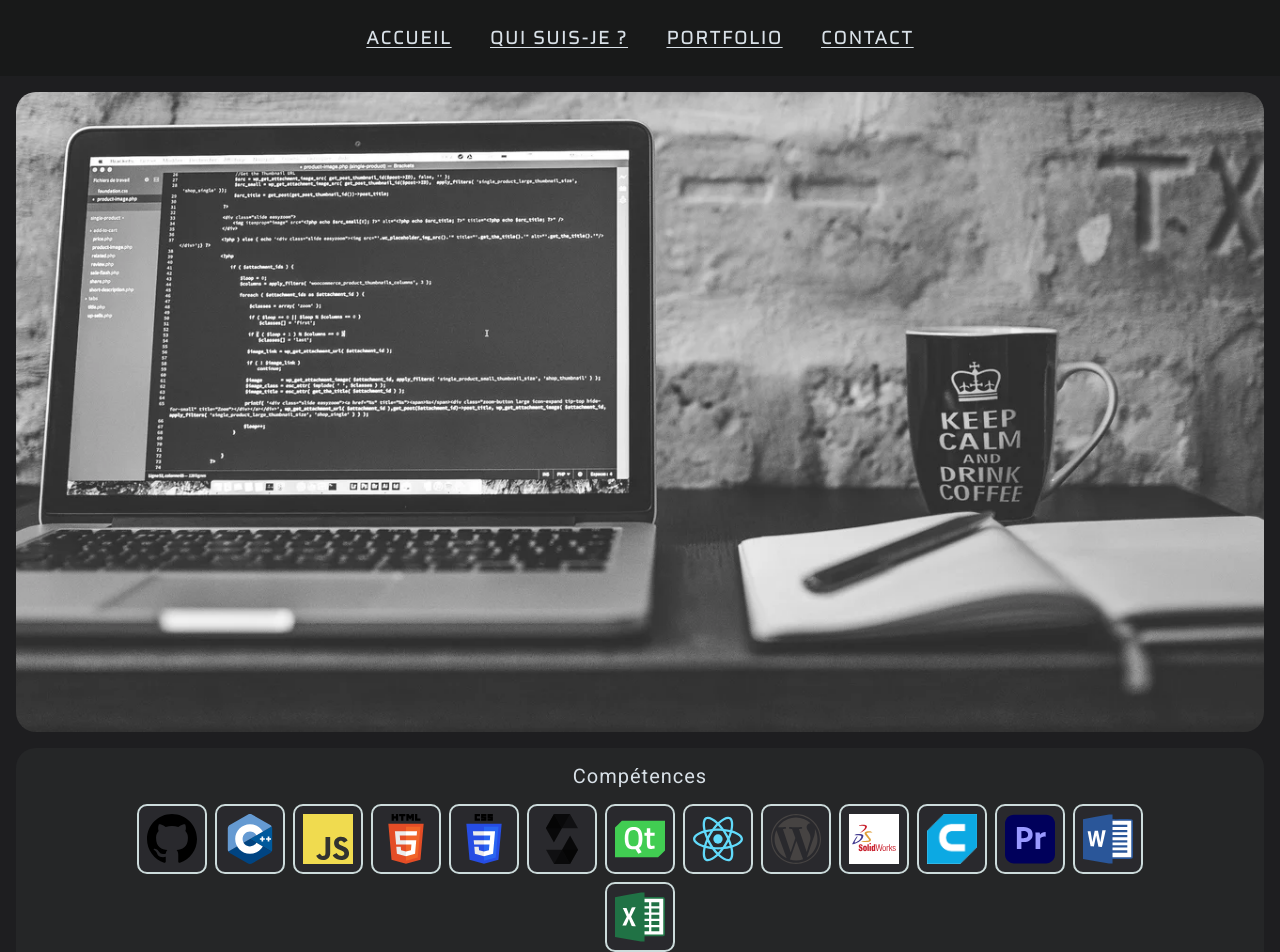
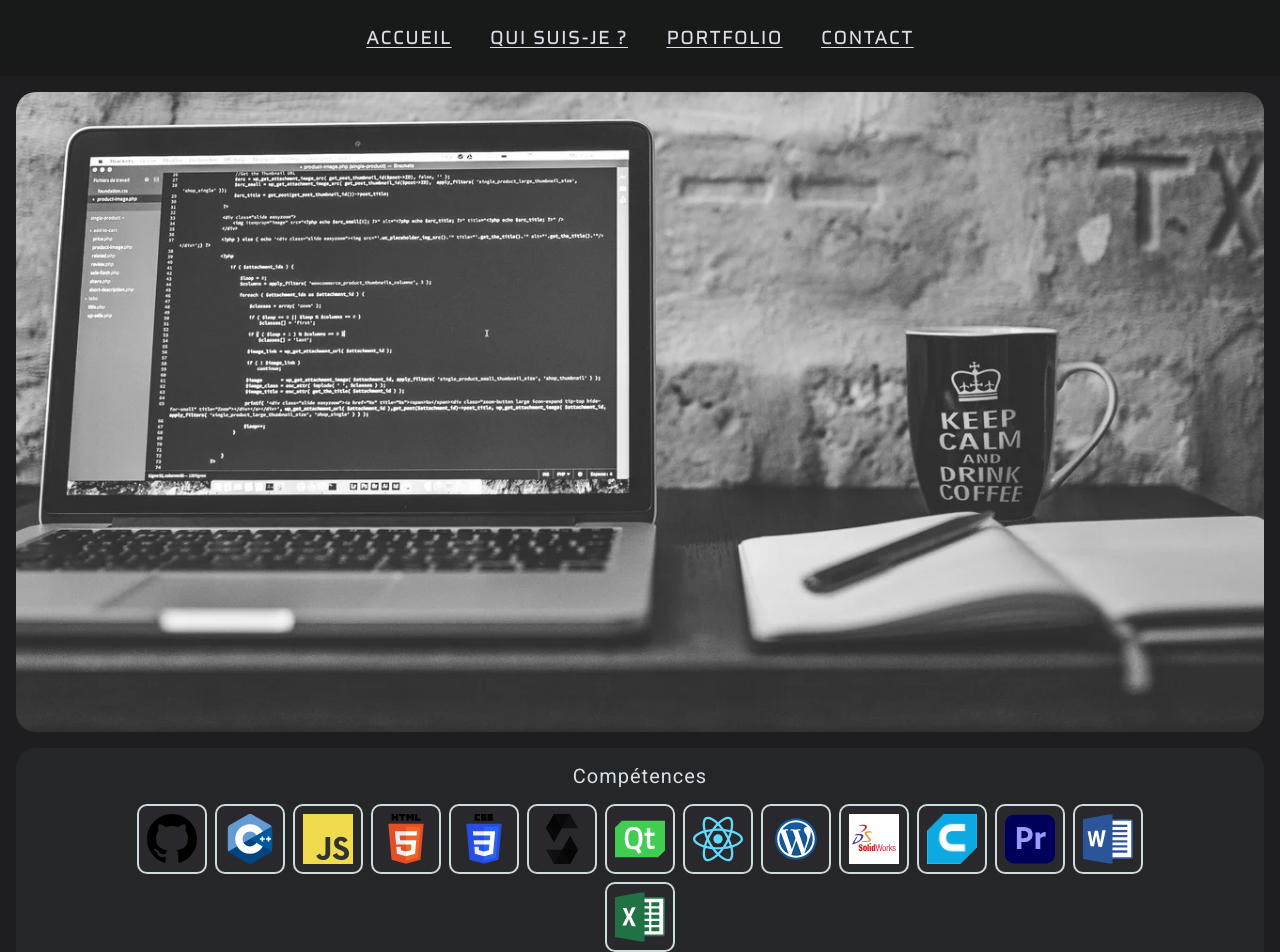
Before and after one commit to Teyik0/Theo-old-portfolio, a React (Create React App) app: page / in a window 1280 px wide. Shown: the top 952 px of the page. Built offline with nearby package versions, Linux system fonts and the light colour scheme.

Commit message:
correctif

```diff
--- a/src/data/SkillsList.js
+++ b/src/data/SkillsList.js
@@ -6,7 +6,7 @@ import logoCss from "../assets/icons/logo-css.svg";
 import logoSolidity from "../assets/icons/logo-solidity.svg";
 import logoQt from "../assets/icons/logo-qt.svg";
 import logoReact from "../assets/icons/logo-react.svg";
-import logoWordpress from "../assets/icons/logo-wordpress.svg";
+import logoWordpress from "../assets/icons/logo-wordpress1.svg";
 import logoSolidworks from "../assets/icons/logo-solidworks.svg";
 import logoCura from "../assets/icons/logo-cura.png";
 import logoPremierePro from "../assets/icons/logo-premierepro.svg";
--- a/src/styles/components/_skillItem.scss
+++ b/src/styles/components/_skillItem.scss
@@ -12,7 +12,6 @@
     height: 70px;
     background-color: rgb(41, 41, 45);
     overflow: hidden;
-    cursor: pointer;
     position: relative;
     z-index: 0;
 }
@@ -43,6 +42,7 @@
     border-radius: 10px;
     margin-left: 3.9px;
     padding-left: 8px;
+
 }
 
 @media screen and (max-width: 1500px) {
--- a/src/styles/pages/_home.scss
+++ b/src/styles/pages/_home.scss
@@ -31,6 +31,9 @@
         margin-left: 10rem;
         margin-right: 10rem;
         margin-bottom: 1rem;
+        a {
+            color: #bc0000c5;
+        }
     }
 
     .presentation {
```
Also changed, not shown: src/assets/icons/logo-wordpress1.svg (added).
